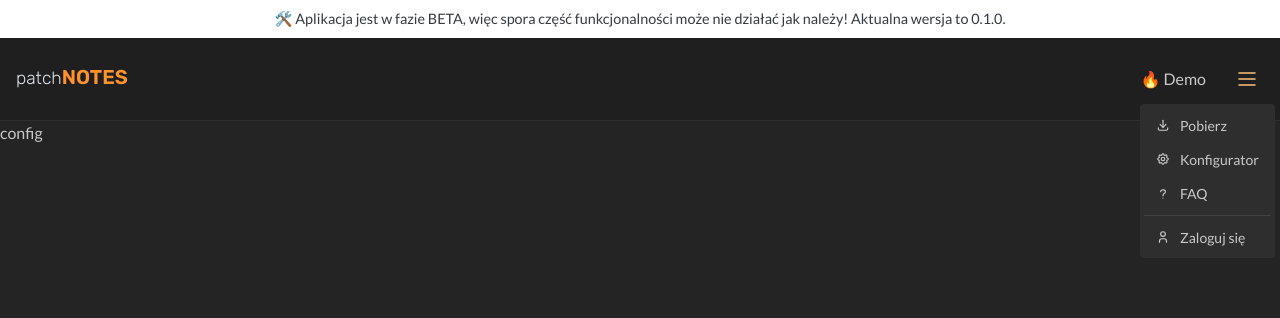
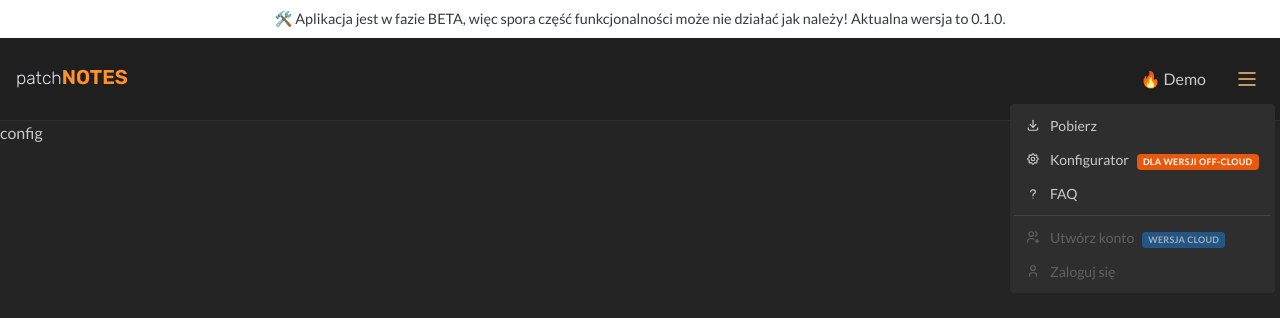
Before and after one commit to jakubwilk/forumgame-patchnotes-admin, a React (Vite) app in the folder client/: page /config in a window 1280 px wide. Both pictures are taken after a click on the button "Nawigacja". Shown: the top 318 px of the page. Built offline with nearby package versions, Linux system fonts and the light colour scheme.

Commit message:
Expand user guest menu, add new icons

```diff
--- a/client/src/modules/common/header/Menu.tsx
+++ b/client/src/modules/common/header/Menu.tsx
@@ -1,5 +1,5 @@
 import { Link } from 'react-router-dom'
-import { ActionIcon, Menu as MantineMenu, rem, Tooltip } from '@mantine/core'
+import { ActionIcon, Badge, Menu as MantineMenu, rem, Tooltip } from '@mantine/core'
 import {
   IconDownload,
   IconMenu2,
@@ -46,6 +46,9 @@ export function Menu() {
             leftSection={<IconSettings style={{ width: rem(14), height: rem(14) }} />}
           >
             {'Konfigurator'}
+            <Badge color={'orange'} size={'xs'} radius={'sm'} className={'ml-2'}>
+              {'Dla wersji Off-Cloud'}
+            </Badge>
           </MantineMenu.Item>
           <MantineMenu.Item
             component={Link}
--- a/client/src/modules/user/components/GuestMenu.tsx
+++ b/client/src/modules/user/components/GuestMenu.tsx
@@ -1,15 +1,29 @@
 import { Link } from 'react-router-dom'
-import { Menu, rem } from '@mantine/core'
-import { IconUser } from '@tabler/icons-react'
+import { Badge, Menu, rem } from '@mantine/core'
+import { IconUser, IconUsersPlus } from '@tabler/icons-react'
 
 export function GuestMenu() {
   return (
+    <>
+      <Menu.Item
+        component={Link}
+        to={'/'}
+        leftSection={<IconUsersPlus style={{ width: rem(14), height: rem(14) }} />}
+        disabled
+      >
+        {'Utwórz konto'}
+        <Badge color={'blue'} size={'xs'} radius={'sm'} className={'ml-2'}>
+          {'Wersja Cloud'}
+        </Badge>
+      </Menu.Item>
       <Menu.Item
         component={Link}
         to={'/'}
         leftSection={<IconUser style={{ width: rem(14), height: rem(14) }} />}
+        disabled
       >
         {'Zaloguj się'}
       </Menu.Item>
+    </>
   )
 }
```
Lines whose indentation alone changed are shown as unchanged.
